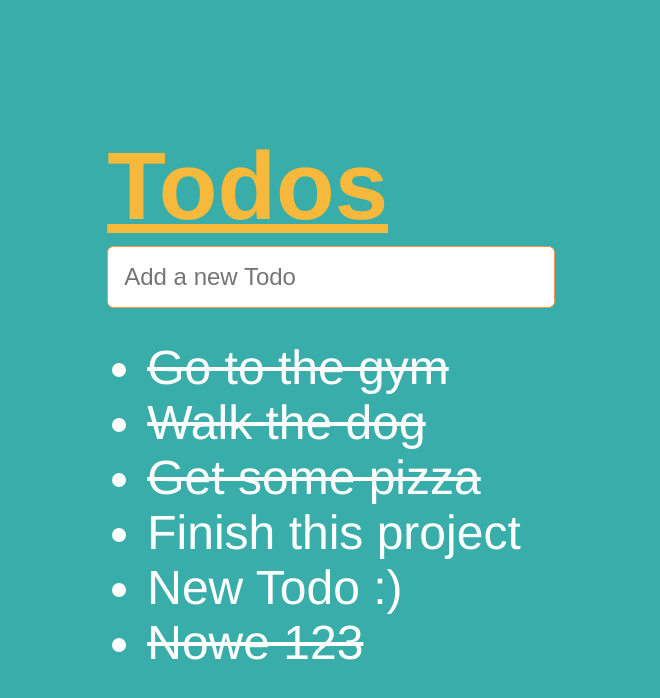
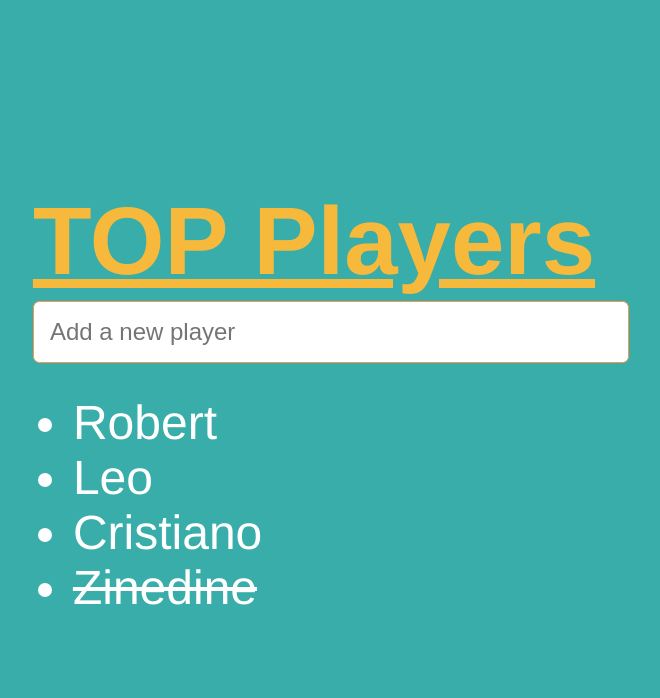
Before and after one commit to Monikaa1909/project3-js, a Vue app: page / in a window 1280 px wide. Shown: the top 698 px of the page, without its empty margins (326-986 px from the left). Built offline with nearby package versions, Linux system fonts and the light colour scheme; data requests are answered from the project's data file.

Commit message:
+json files

```diff
--- a/db.json
+++ b/db.json
@@ -1,33 +1,45 @@
 {
-  "todos": [
+  "players": [
     {
       "id": 0,
-      "name": "Go to the gym",
-      "done": true
+      "firstName": "Robert",
+      "secondName": "Lewandowski",
+      "age": 33,
+      "done": false
     },
     {
       "id": 1,
-      "name": "Walk the dog",
-      "done": true
+      "firstName": "Leo",
+      "secondName": "Messi",
+      "age": 33,
+      "done": false
     },
     {
       "id": 2,
-      "name": "Get some pizza",
-      "done": true
-    },
-    {
-      "name": "Finish this project",
-      "id": 3,
+      "firstName": "Cristiano",
+      "secondName": "Ronaldo",
+      "age": 33,
       "done": false
     },
     {
-      "name": "New Todo :)",
-      "id": 4
-    },
+      "firstName": "Zinedine",
+      "secondName": "Zidane",
+      "id": 3,
+      "age": 33,
+      "done": true
+    }
+  ],
+  "clubs": [
     {
-      "name": "Nowe 123",
-      "id": 5,
-      "done": true
+      "id": 0,
+      "name": "Real Madryt"
+    }
+  ],
+  "contracts": [
+    {
+      "id": 0,
+      "idPlayer": "2",
+      "idClub": "0"
     }
   ]
 }
--- a/package.json
+++ b/package.json
@@ -1,5 +1,5 @@
 {
-  "name": "hello-axios",
+  "firstName": "hello-axios",
   "version": "0.1.0",
   "private": true,
   "scripts": {
--- a/src/components/TodoList.vue
+++ b/src/components/TodoList.vue
@@ -1,21 +1,21 @@
 <template>
   <div>
-    <h1>Todos</h1>
+    <h1>TOP Players</h1>
     <input
         type="text"
-        v-model="todoName"
-        @keyup.enter="addTodo"
-        aria-label="Add a new Todo"
-        placeholder="Add a new Todo"
+        v-model="firstName"
+        @keyup.enter="addPlayer"
+        aria-label="Add a new player"
+        placeholder="Add a new player"
     />
     <ul>
       <li
-          v-for="todo of todos"
-          :class="{ done: todo.done }"
-          :key="todo.id"
-          @click="doneTodo(todo.id)"
+          v-for="player of players"
+          :class="{ done: player.done }"
+          :key="player.id"
+          @click="doneTodo(player.id)"
       >
-        {{ todo.name }}
+        {{ player.firstName }}
       </li>
     </ul>
   </div>
@@ -24,21 +24,21 @@
 <script>
 import axios from "axios";
 
-const baseURL = "http://localhost:3001/todos";
+const baseURL = "http://localhost:3001/players";
 
 export default {
-  name: "TodoList",
+  name: "PlayerList",
   data() {
     return {
-      todos: [],
-      todoName: ""
+      players: [],
+      firstName: ""
     };
   },
   async created() {
     try {
       const res = await axios.get(baseURL);
 
-      this.todos = res.data;
+      this.players = res.data;
     } catch (e) {
       console.error(e);
     }
@@ -50,7 +50,7 @@ export default {
           done: true
         });
 
-        this.todos = this.todos.map(todo => {
+        this.players = this.players.map(todo => {
           if (todo.id === id) {
             todo.done = true;
           }
@@ -61,13 +61,13 @@ export default {
         console.error(e);
       }
     },
-    async addTodo() {
+    async addPlayer() {
       try {
-        const res = await axios.post(baseURL, { name: this.todoName });
+        const res = await axios.post(baseURL, { firstName: this.firstname });
 
-        this.todos = [...this.todos, res.data];
+        this.players = [...this.players, res.data];
 
-        this.todoName = "";
+        this.firstName = "";
       } catch (e) {
         console.error(e);
       }
```
Also changed, not shown: 1 other file (tests, documents, lock files or other folders).
